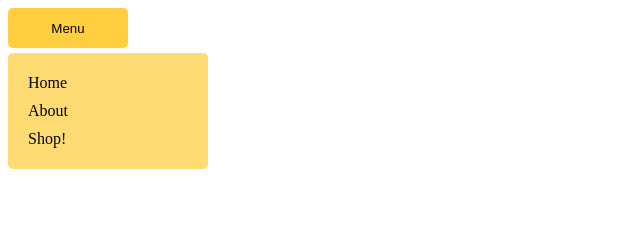
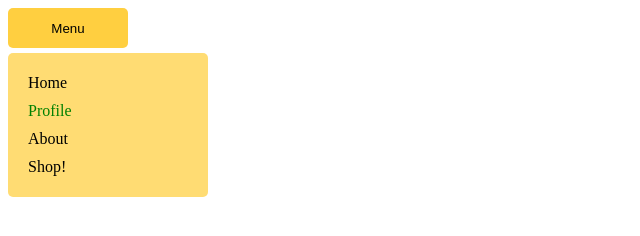
Before and after one commit to JonyE/react-transition-example, a React app: page / in a window 1280 px wide. Shown: the whole page, without its empty margins (0-640 px from the left). Built offline with nearby package versions, Linux system fonts and the light colour scheme.

Commit message:
add highlighting menu item
highligt menu item on onEntered event

```diff
--- a/src/components/App.js
+++ b/src/components/App.js
@@ -6,7 +6,16 @@ class App extends Component {
   state = { isOpen: true };
 
   toggle = () => {
-    this.setState({ isOpen: !this.state.isOpen });
+    this.setState({
+      isOpen: !this.state.isOpen,
+      highlightedMenuItem: false
+    });
+  };
+
+  toggleHighlightedMenuItem = () => {
+    this.setState(state => ({
+      highlightedMenuItem: !state.highlightedMenuItem
+    }));
   };
 
   render() {
@@ -24,10 +33,18 @@ class App extends Component {
           timeout={350}
           classNames="balloon"
           unmountOnExit
-          appear>
+          appear
+          onEntered={this.toggleHighlightedMenuItem}
+          onExit={this.toggleHighlightedMenuItem}>
           <div className={"menu"}>
             <ul className={"list"}>
               <li className={"list-item"}>Home</li>
+              <li
+                className={cx("list-item", {
+                  "list-item--active": this.state.highlightedMenuItem
+                })}>
+                Profile
+              </li>
               <li className={"list-item"}>About</li>
               <li className={"list-item"}>Shop!</li>
             </ul>
--- a/src/styles.css
+++ b/src/styles.css
@@ -59,6 +59,11 @@
   padding: 5px 0;
 }
 
+.list-item--active {
+  color: green;
+  transition: color 250ms;
+}
+
 /* will fire immediatly when the element enter the DOM */
 .balloon-enter,
 .balloon-appear {
```
